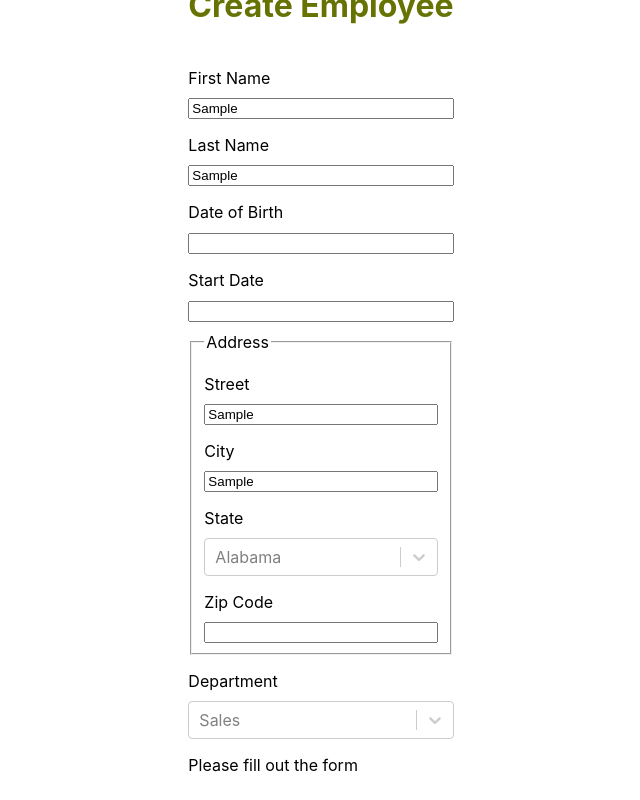
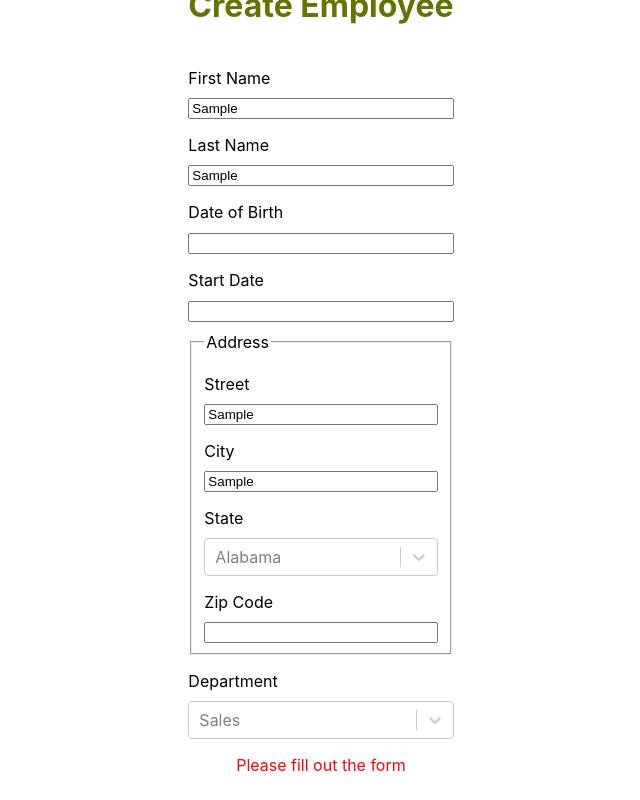
Before and after one commit to Magma73/hrnet, a React (Vite) app: page / in a window 1280 px wide. Both pictures are taken after typing "Sample", "Sample", "Sample", "Sample", "Sample", "Sample" into the empty fields and a click on the button "Save". Shown: the part 142-942 px from the top of the page, without its empty margins (319-959 px from the left). Built offline with nearby package versions, Linux system fonts and the light colour scheme.

Commit message:
Build : ajout couleur message erreur

```diff
--- a/src/globals.css
+++ b/src/globals.css
@@ -3,4 +3,5 @@
     --color-h2: #667302;
     --color-btn-bg:#667302;
     --color-btn-txt:#F2F2F2;
+    --color-error:#fa0505;
 }
--- a/src/molecules/Form/EmployeeForm.module.css
+++ b/src/molecules/Form/EmployeeForm.module.css
@@ -21,5 +21,5 @@
 }
 .errorMessage{
     text-align:center;
-    color: red;
+    color: var(--color-error);
 }
--- a/src/molecules/Form/index.tsx
+++ b/src/molecules/Form/index.tsx
@@ -187,7 +187,7 @@ const EmployeeForm : React.FC = () => {
         options={optionsDepartement}
         placeholder="Sales"
       />
-      {formError && <p>{formError}</p>}
+      {formError && <p className={styles.errorMessage}>{formError}</p>}
 
       <button className={styles.btn} type="submit">
         Save
```
